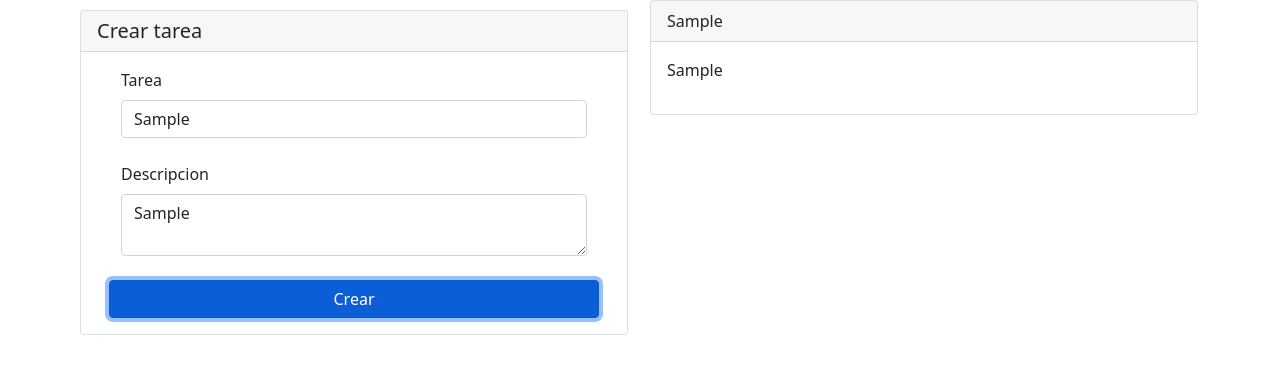
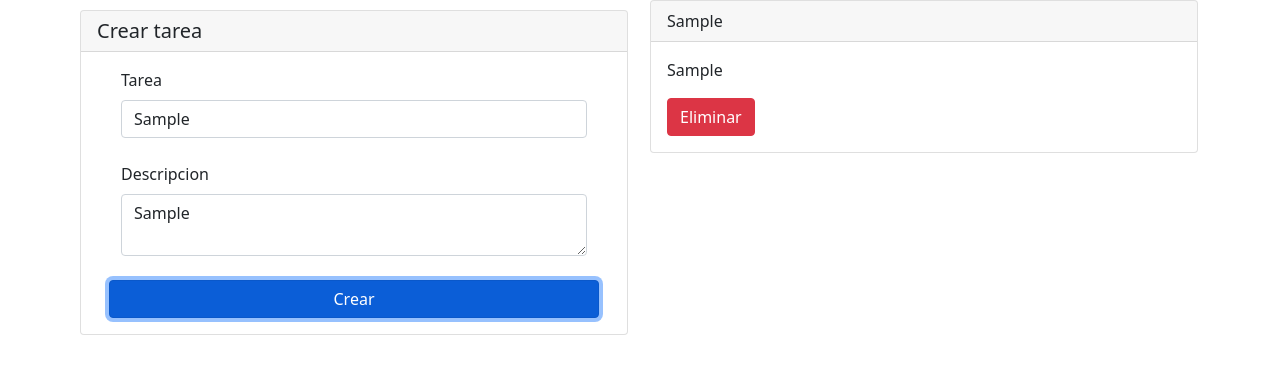
Before and after one commit to alepiumetti/practica-react-ps, a React (Create React App) app: page / in a window 1280 px wide. Both pictures are taken after typing "Sample", "Sample" into the empty fields and a click on the button "Crear". Shown: the top 374 px of the page. Built offline with nearby package versions, Linux system fonts and the light colour scheme.

Commit message:
agregarBoton

```diff
--- a/src/layout/inicio/CardFormulario.js
+++ b/src/layout/inicio/CardFormulario.js
@@ -1,5 +1,5 @@
-import { Button, Card, Container, Form, Row } from 'react-bootstrap';
-import { useState } from 'react';
+import { Button, Card, Container, Form, Row } from "react-bootstrap";
+import { useState } from "react";
 
 const CardFormulario = (props) => {
   const { setCard, card } = props;
@@ -9,7 +9,7 @@ const CardFormulario = (props) => {
   const handlerInputText = (event) => {
     let value = event.target.value;
 
-		if (event.target.name === 'nombre') {
+    if (event.target.name === "nombre") {
       setValoresCards({ ...valoresCards, nombre: value });
 
       /*
@@ -19,7 +19,7 @@ const CardFormulario = (props) => {
 			*/
     }
 
-		if (event.target.name === 'descripcion') {
+    if (event.target.name === "descripcion") {
       setValoresCards({ ...valoresCards, descripcion: value });
 
       /*
@@ -54,14 +54,20 @@ const CardFormulario = (props) => {
      */
 
     if (!valoresCards.nombre) {
-			return alert('Debes ingresar un valor');
+      return alert("Debes ingresar un valor");
     }
 
     if (!valoresCards.descripcion) {
-			return alert('Debes ingresar una descripcion');
+      return alert("Debes ingresar una descripcion");
     }
-
-		setCard([...card, valoresCards]);
+    let objetoValores = valoresCards;
+    objetoValores.id = card.length;
+    //agregamos id a valoresCards
+    //setValoresCards({ ...valoresCards, id: card.length });
+    console.log(card.length);
+    console.log(card);
+    console.log(objetoValores);
+    setCard([...card, objetoValores]);
 
     /**
      * card=[valoresCards,valoresCards,valoresCards,valoresCards,]
@@ -70,19 +76,16 @@ const CardFormulario = (props) => {
 
   //Aca deberia ir el boton eliminar?
 
-
-
   //No se si la parte de boton esta bien, creo que esta correcta la parte de la funcion delete task
 
-const deleteTask = (id) => {
-    const filteredTasks =  tasks.filter(task => task.id !== id)
-    setTasks(filteredTasks)
-}
-
+  //const deleteTask = (id) => {
+  //const filteredTasks =  tasks.filter(task => task.id !== id)
+  // setTasks(filteredTasks)
+  //}
 
   return (
     <Card>
-			<Card.Header as='h5'>Crear tarea</Card.Header>
+      <Card.Header as="h5">Crear tarea</Card.Header>
       <Card.Body>
         <Form>
           <Container>
@@ -91,9 +94,9 @@ const deleteTask = (id) => {
                 <Form.Label>Tarea</Form.Label>
                 <Form.Control
                   onChange={handlerInputText}
-									type='text'
-									placeholder='Ingresa una tarea'
-									name='nombre'
+                  type="text"
+                  placeholder="Ingresa una tarea"
+                  name="nombre"
                 />
               </Form.Group>
             </Row>
@@ -102,9 +105,9 @@ const deleteTask = (id) => {
               <Form.Group>
                 <Form.Label>Descripcion</Form.Label>
                 <Form.Control
-									as='textarea'
+                  as="textarea"
                   row={4}
-									name='descripcion'
+                  name="descripcion"
                   onChange={handlerInputText}
                 />
               </Form.Group>
@@ -113,8 +116,8 @@ const deleteTask = (id) => {
             <Row>
               <Button
                 onClick={handlerButtonSubmit}
-								variant='primary'
-								type='submit'
+                variant="primary"
+                type="submit"
               >
                 Crear
               </Button>
--- a/src/layout/inicio/CardTarea.js
+++ b/src/layout/inicio/CardTarea.js
@@ -1,13 +1,26 @@
-import { Card } from 'react-bootstrap';
+import { Card } from "react-bootstrap";
+import { Button } from "react-bootstrap";
+const CardTarea = (props) => {
+  const { card, totalCards, setTotalCards } = props;
 
-const CardTarea = (props) => {
-	const { card } = props;
-
+  const handlerButtonDelete = () => {
+    let confirmar = window.confirm("Desea eliminar esta tarea?");
+    console.log(totalCards);
+    if (confirmar === true) {
+      const filteredCard = totalCards.filter(
+        (elemento) => elemento.id !== card.id
+      );
+      setTotalCards(filteredCard);
+    }
+  };
   return (
     <Card>
       <Card.Header>{card.nombre}</Card.Header>
       <Card.Body>
-				<p>{card.descripcion}</p>
+        <Card.Text>{card.descripcion}</Card.Text>
+        <Button onClick={handlerButtonDelete} variant="danger">
+          Eliminar
+        </Button>
       </Card.Body>
     </Card>
   );
--- a/src/layout/inicio/Inicio.js
+++ b/src/layout/inicio/Inicio.js
@@ -15,7 +15,7 @@ const Inicio = () => {
 				<Col style={{ height: '100vh' }}>
 					{cards.map((card, index) => (
 						<div key={index}>
-							<CardTarea card={card} />
+							<CardTarea totalCards={cards} setTotalCards={setCards} card={card} />
 						</div>
 					))}
 				</Col>
```
Lines whose indentation alone changed are shown as unchanged.
